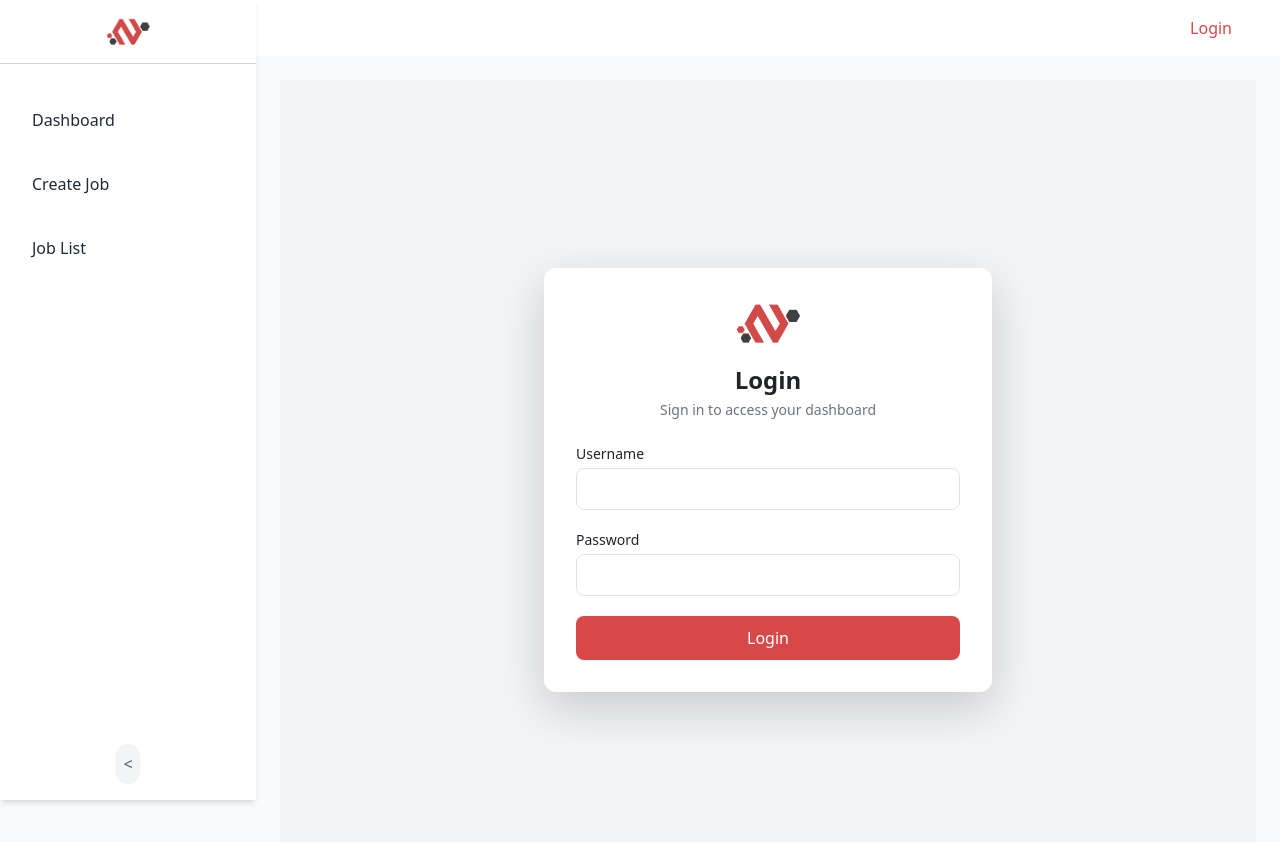
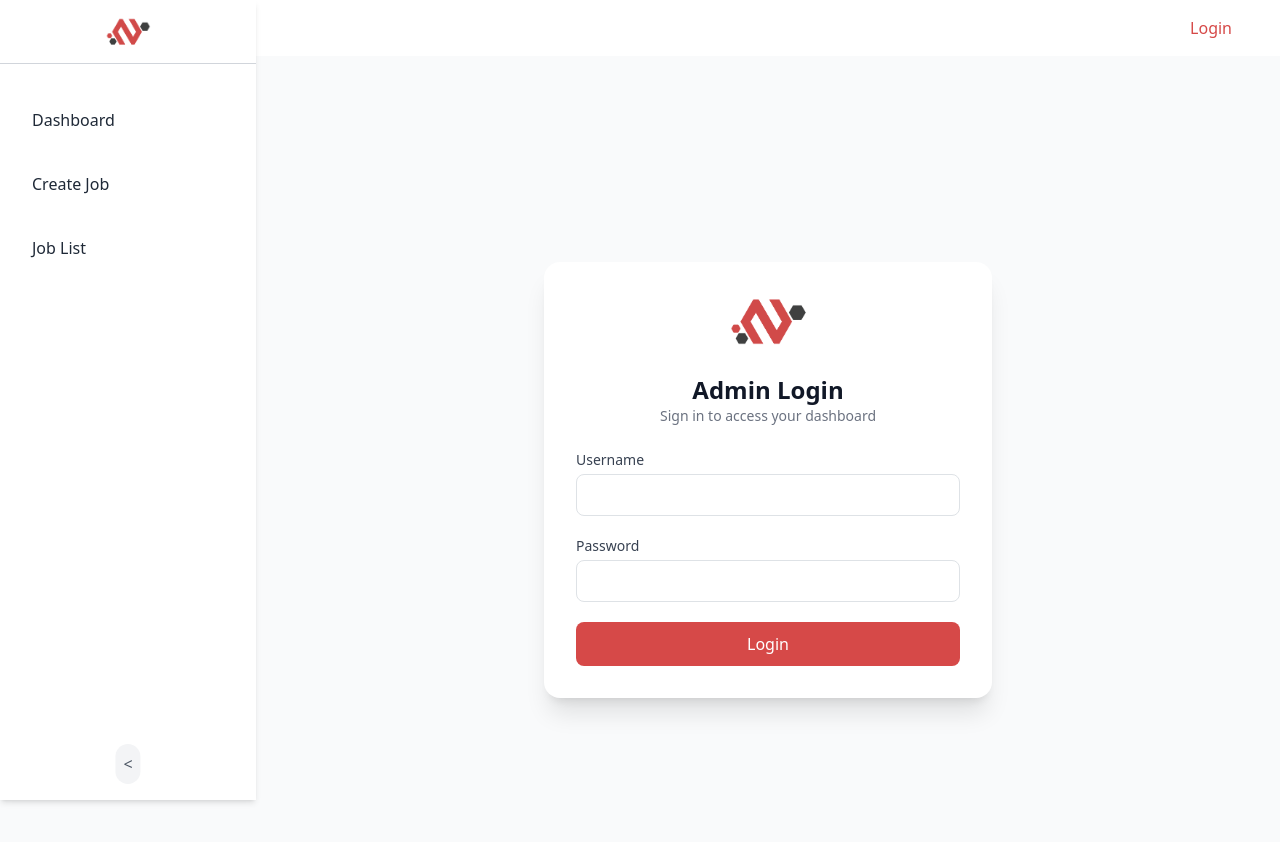
Before and after one commit to NeuralFlex/NerualHire-Frontend, a React (Create React App) app: page /admin in a window 1280 px wide. Shown: the top 842 px of the page. Built offline with nearby package versions, Linux system fonts and the light colour scheme; a small style sheet from the web is missing.

Commit message:
AdminLogin.js issue

```diff
--- a/src/components/AdminLogin.jsx
+++ b/src/components/AdminLogin.jsx
@@ -31,45 +31,53 @@ const AdminLogin = () => {
   };
 
   return (
-    <div className="min-h-screen flex items-center justify-center bg-gray-100">
-      <div className="bg-white p-8 rounded-xl shadow-lg w-full max-w-md">
+    <div className="min-h-screen flex items-center justify-center bg-[#f9fafb]">
+      <div className="bg-white p-8 rounded-2xl shadow-xl w-full max-w-md">
         {/* Logo & Header */}
         <div className="flex flex-col items-center mb-6">
-          <img src={logo} alt="Logo" className="h-12 mb-3" />
-          <h2 className="text-2xl font-bold mb-1">Login</h2>
-          <p className="text-sm text-gray-500">Sign in to access your dashboard</p>
+          <img src={logo} alt="Logo" className="h-14 mb-4" />
+          <h2 className="text-2xl font-bold text-gray-900">Admin Login</h2>
+          <p className="text-sm text-gray-500">
+            Sign in to access your dashboard
+          </p>
         </div>
 
         {/* Error message */}
-        {error && <p className="text-red-500 mb-4 text-center">{error}</p>}
+        {error && (
+          <p className="text-red-500 mb-4 text-center font-medium">{error}</p>
+        )}
 
         {/* Login Form */}
         <form onSubmit={handleSubmit} className="space-y-5">
           <div>
-            <label className="block mb-1 text-sm font-medium">Username</label>
+            <label className="block mb-1 text-sm font-medium text-gray-700">
+              Username
+            </label>
             <input
               type="text"
               value={username}
               onChange={(e) => setUsername(e.target.value)}
-              className="w-full border px-4 py-2 rounded-lg focus:ring-2 focus:ring-[#D64948]"
+              className="w-full border border-gray-300 px-4 py-2 rounded-lg focus:outline-none focus:ring-2 focus:ring-[#D64948]"
               required
             />
           </div>
 
           <div>
-            <label className="block mb-1 text-sm font-medium">Password</label>
+            <label className="block mb-1 text-sm font-medium text-gray-700">
+              Password
+            </label>
             <input
               type="password"
               value={password}
               onChange={(e) => setPassword(e.target.value)}
-              className="w-full border px-4 py-2 rounded-lg focus:ring-2 focus:ring-[#D64948]"
+              className="w-full border border-gray-300 px-4 py-2 rounded-lg focus:outline-none focus:ring-2 focus:ring-[#D64948]"
               required
             />
           </div>
 
           <button
             type="submit"
-            className="w-full bg-[#D64948] text-white py-2.5 rounded-lg font-medium hover:bg-[#b73837]"
+            className="w-full bg-[#D64948] text-white py-2.5 rounded-lg font-medium hover:bg-[#b73837] transition"
           >
             Login
           </button>
```
Lines whose indentation alone changed are shown as unchanged.
